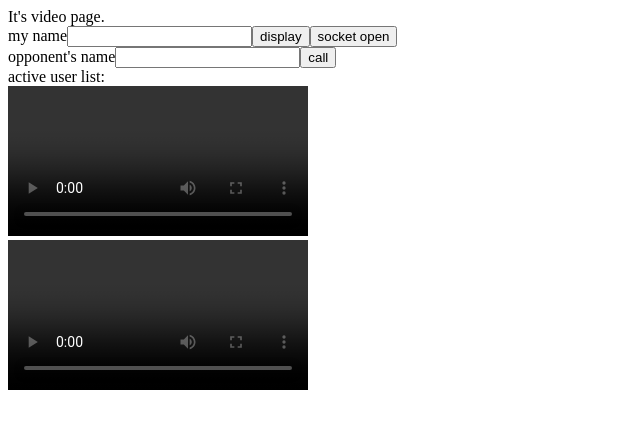
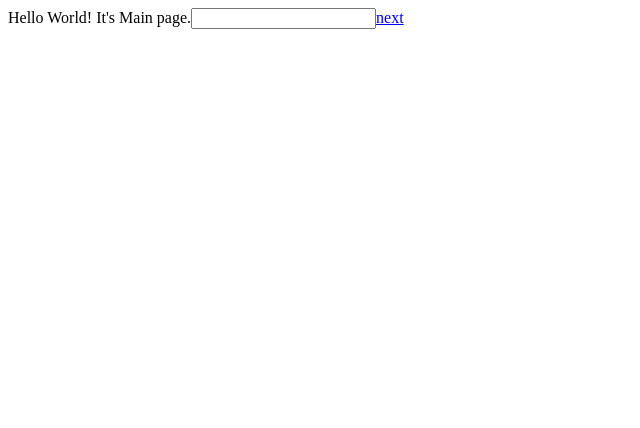
Before and after one commit to eunzihong/webrtc-react, a React (Create React App) app: page / in a window 1280 px wide. Shown: the top 428 px of the page, without its empty margins (0-640 px from the left). Built offline with nearby package versions, Linux system fonts and the light colour scheme; no server answers.

Commit message:
remote done whlie ignoring geumz' offer

```diff
--- a/src/App.js
+++ b/src/App.js
@@ -1,17 +1,18 @@
-import React from 'react';
+import React, {useState} from 'react';
 import {BrowserRouter as Router, Route, Switch} from "react-router-dom";
 import Main from "./pages/Main";
 import WebrtcLocalConnection from "./components/WebrtcLocalConnection";
 import WebrtcRemoteConnection from "./components/WebrtcRemoteConnection";
 
 function App() {
+
   return (
       <div className="App">
           <Router>
               <Switch>
-                  {/*<Route exact path="/" component={Main} />*/}
+                  <Route exact path="/" component={Main} />
                   <Route exact path="/local" component={WebrtcLocalConnection} />
-                  <Route exact path="/" component={WebrtcRemoteConnection} />
+                  <Route exact path="/remote" component={WebrtcRemoteConnection} />
               </Switch>
           </Router>
       </div>
--- a/src/components/WebrtcRemoteConnection.js
+++ b/src/components/WebrtcRemoteConnection.js
@@ -10,16 +10,21 @@ import React, {useState, useEffect, useRef} from "react";
 */
 
 function WebrtcRemoteConnection(props) {
+    const myName = props.location.state.name;
     let stream;
     let peerConnection;
     let webSocket;
+
+    let polite = false;
     let makingOffer;
+    let ignoreOffer;
 
     const localStream = useRef(null);
     const remoteStream = useRef(null);
 
-    const [myName, setMyName] = useState("");
+    // const [myName, setMyName] = useState("");
     const [targetName, setTargetName] = useState("");
+    // const targetName = myName==='eunz'?'geumz':'eunz';
     const [userList, setUserList] = useState("");
     const [sendOffer, setSendOffer] = useState(false);
 
@@ -56,14 +61,13 @@ function WebrtcRemoteConnection(props) {
         };
 
         try {
+            peerConnection = await new RTCPeerConnection(configuration);
             await getSocketConnection();
-
-            peerConnection = await new RTCPeerConnection(configuration);
             await getMedia();
 
             peerConnection.onicecandidate = (event) => {
                 if (event.candidate) {
-                    console.log('**** peerConnection on icecandidate ');
+                    console.log('**** peerConnection on icecandidate');
                     const message = JSON.stringify({
                         type: "new-ice-candidate",
                         name: myName,
@@ -78,11 +82,18 @@ function WebrtcRemoteConnection(props) {
                 }
             }
 
+            peerConnection.oniceconnectionstatechange = () => {
+                if (peerConnection.iceConnectionState === "failed") {
+                    peerConnection.restartIce();
+                }
+            };
+
             peerConnection.onnegotiationneeded = async (event) => {
-                console.log('**** peerConnection on negotiation');
+                console.log('**** peerConnection on negotiation ');
                 console.log('**** peerConnection createOffer start');
 
                 let offer;
+                makingOffer = true;
 
                 offer = await peerConnection.createOffer();
                 console.log('**** peerConnection setLocalDescription start');
@@ -134,31 +145,55 @@ function WebrtcRemoteConnection(props) {
         }
 
         webSocket.onmessage = async (event) => {
-            console.log('socket message: ', event.data);
             const message = JSON.parse(event.data);
+
             switch (message.type) {
                 case "greeting":
                     console.log('greeting');
                     break;
 
-                case "user-list":
-                    console.log('socket users: ',message.users);
-                    setUserList(message.users.join(", "));
-                    break;
-
                 case "new-ice-candidate":
-                    console.warn('**** socket sent ice ');
-                    await peerConnection.addIceCandidate(message.candidate);
+                    console.log('**** socket sent ice', message.candidate);
+                    try {
+                        await peerConnection.addIceCandidate(message.candidate);
+                    } catch(err) {
+                        if (!ignoreOffer) {
+                            throw err;
+                        }
+                    }
                     break;
 
                 case "video-offer":
                     console.warn('**** socket sent offer');
-                    await peerConnection.setRemoteDescription(message.sdp);
+                    const description = message.sdp;
+
+                    const offerCollision = (description.type === "offer") &&
+                        (makingOffer || peerConnection.signalingState !== "stable");
+
+                    ignoreOffer = !polite && offerCollision;
+                    if (myName==='geumz') {
+                        return;
+                    }
+
+                    await peerConnection.setRemoteDescription(description);
+
+                    if (description.type === "offer") {
+                        // let answer;
+                        // answer = await peerConnection.createAnswer();
+                        await peerConnection.setLocalDescription();
+                        const message = JSON.stringify({
+                            name: myName,
+                            target: targetName,
+                            type: "video-answer",
+                            sdp: peerConnection.localDescription
+                        });
+                        webSocket.send(message);
+                    }
                     break;
 
                 case "video-answer":
-                    console.warn('**** socket sent answer');
                     await peerConnection.setRemoteDescription(message.sdp);
+                    console.warn('**** socket sent answer ');
                     break;
             }
         }
@@ -170,20 +205,15 @@ function WebrtcRemoteConnection(props) {
             <div>It's video page.</div>
 
             <div style={{flexDirection: 'row'}}>
-                {"my name"}
-                <input value={myName} onChange={(event) => setMyName(event.target.value)}/>
-                <button onClick={() => getMedia()}>display</button>
-                <button onClick={() => getSocketConnection()}>socket open</button>
-
+                my name {myName}
             </div>
 
             <div style={{flexDirection: 'row'}}>
                 {"opponent's name"}
                 <input value={targetName} onChange={(event) => setTargetName(event.target.value)}/>
-                <button onClick={() => getPeerConnection()}>call</button>
             </div>
 
-            <div>active user list: {userList}</div>
+            {/*<div>active user list: {userList}</div>*/}
 
             <div style={{width: '30%'}}>
                 <video ref={localStream} autoPlay controls />{myName}
--- a/src/pages/Main.js
+++ b/src/pages/Main.js
@@ -1,10 +1,19 @@
-import React from 'react';
+import React, {useState} from 'react';
+import {Link} from "react-router-dom";
 
 function Main(props) {
+    const [myName, setMyName] = useState("");
     return (
         <>
             <div>
                 Hello World! It's Main page.
+                <input value={myName} onChange={(event) => setMyName(event.target.value)}/>
+                <Link to={{
+                    pathname:'/remote',
+                    state: {
+                        name: myName
+                    }
+                }}>next</Link>
             </div>
         </>
     );
```
